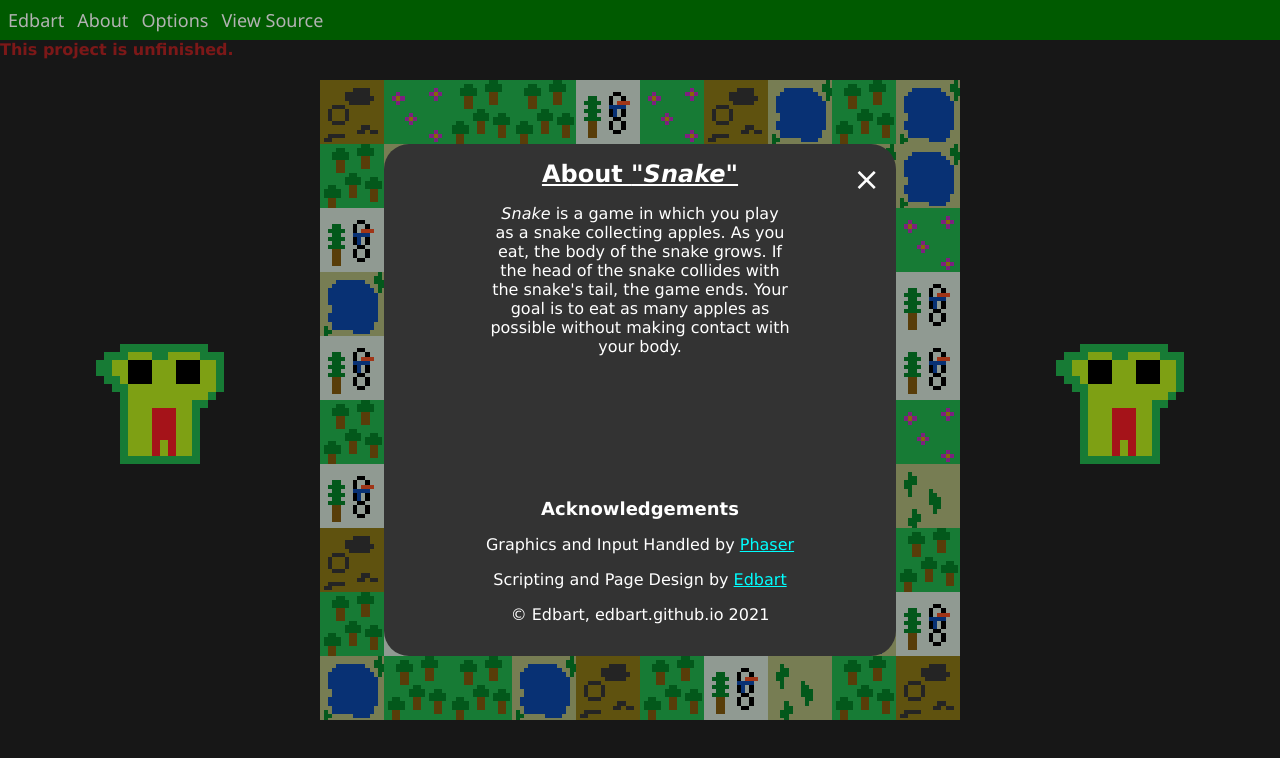
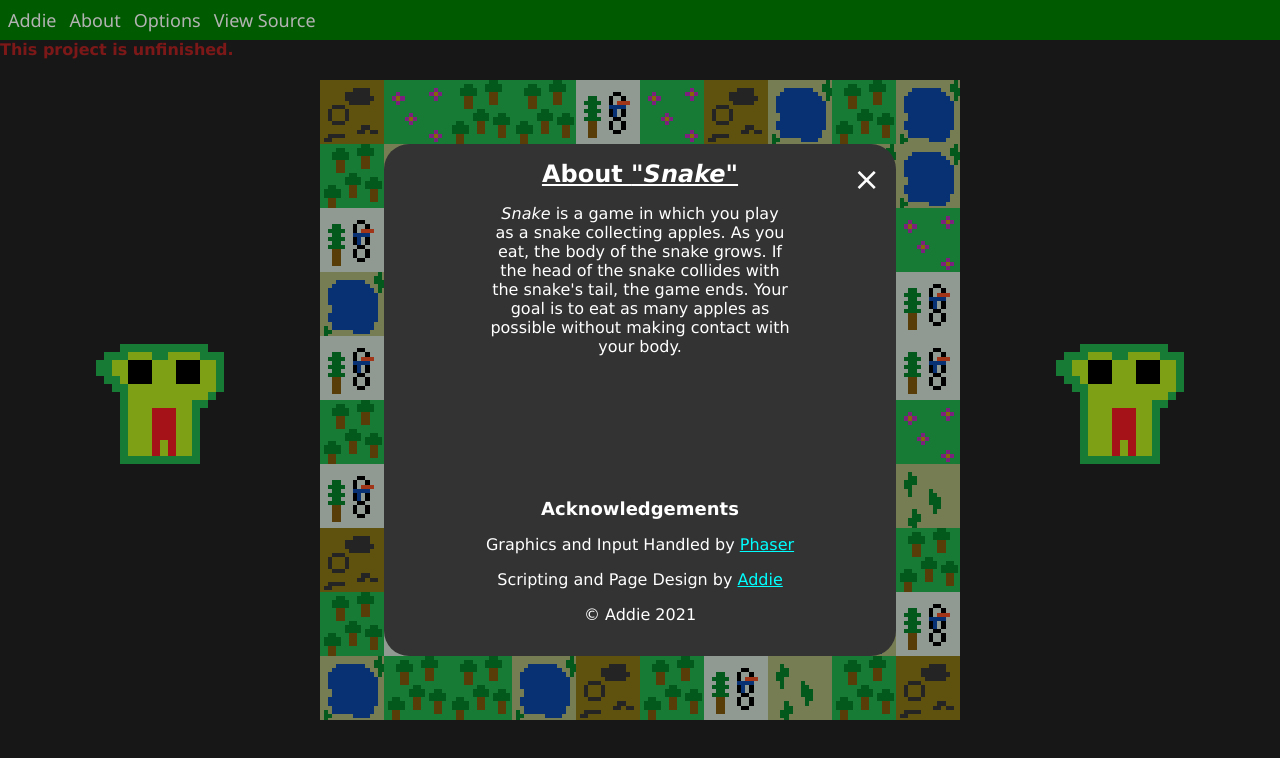
Before and after one commit to addiebart/snake, a website with bundled scripts: page index.html in a window 1280 px wide. Both pictures are taken after a click on the element "About". Built offline with nearby package versions, Linux system fonts and the light colour scheme; files whose address does not match are found by name.

Commit message:
addie time

```diff
--- a/index.html
+++ b/index.html
@@ -10,25 +10,26 @@
     <meta name="description" content="A game of snake, playable in the web browser.">
     <meta name="og:locale" content="en_US">
     <meta name="keywords" content="webgames, games, snake, html5, flash, game, javascript, js, canvas, html5-canvas, free, phaser, phaser3, phaserjs">
-    <meta name="og:site_name" content="Edbart">
+    <meta name="og:site_name" content="Addie">
+    <meta name="author" content="Addie">
     <meta name="og:title" content="Snake">
     <meta name="og:type" content="website">
-    <meta name="og:url" content="https://edbart.github.io/snake/">
-    <meta name="og:image" content="https://edbart.github.io/snake/snekicon512.png">
+    <meta name="og:url" content="https://addie.ml/snake/">
+    <meta name="og:image" content="https://addie.nl/snake/snekicon512.png">
     <link rel="prefetch" href="phaser/16x16.png" type="image/png">
     <link rel="prefetch" href="phaser/32x16.png" type="image/png">
     <link rel="stylesheet" href="main.css">
     <link rel="shortcut icon" href="snekicon.png" type="image/png">
     <script src="bundle.js"></script>
-    <title>Snake - Edbart</title>
+    <title>Snake - Addie</title>
 </head>
 <body>
     <nav>
         <div id="navBtnDiv">
-            <span class="navText"><a href="/" referrerpolicy="no-referrer" rel="norefferer" title="Go to the launchpad - https://edbart.github.io/">Edbart</a></span>
+            <span class="navText"><a href="/" referrerpolicy="no-referrer" rel="norefferer" title="Go to the launchpad - https://addiebart.github.io/">Addie</a></span>
             <span class="navText" id="aboutBtn" title="About &quot;Snake&quot;" tabindex="0">About</span>
             <span class="navText" id="optionsBtn" title="Controls, Gameplay, Audio, oh my!" tabindex="0">Options</span>
-            <span class="navText"><a href="https://github.com/edbart/snake" target="_blank" title="View the source code on GitHub - @edbart" rel="noreferrer" referrerpolicy="no-referrer">View Source</a></span>
+            <span class="navText"><a href="https://github.com/addiebart/snake" target="_blank" title="View the source code on GitHub - @addiebart" rel="noreferrer" referrerpolicy="no-referrer">View Source</a></span>
         </div>
         <span id="devWarning">This project is unfinished.</span> <!-- temporary while in development -->
     </nav>
@@ -79,8 +80,8 @@
         <div id="credits">
             <h2 id="aboutCreditsTitle">Acknowledgements</h2>
             <p id="phaserCredit">Graphics and Input Handled by <a href="https://phaser.io/" target="_blank" rel="noreferrer" referrerpolicy="no-referrer">Phaser</a></p>
-            <p id="selfCredit">Scripting and Page Design by <a href="https://github.com/edbart/" target="_blank" rel="norefferer" referrerpolicy="no-referrer">Edbart</a></p>
-            <p id="copyright">&copy; Edbart, edbart.github.io 2021</p>
+            <p id="selfCredit">Scripting and Page Design by <a href="https://github.com/addiebart/" target="_blank" rel="norefferer" referrerpolicy="no-referrer">Addie</a></p>
+            <p id="copyright">&copy; Addie 2021</p>
         </div>
     </div>
 </body>
--- a/src/main.ts
+++ b/src/main.ts
@@ -1,4 +1,4 @@
-//! main.ts for gh:edbart/snake | https://edbart.github.io/snake/, https://github.com/edbart/ | (c) 2020 edbart.
+//! main.ts for gh:addiebart/snake | https://addiebart.github.io/snake/, https://github.com/addiebart/ | (c) 2020 addiebart.
 'use strict';
 
 import Phaser = require('phaser');
@@ -203,7 +203,7 @@ function create (this: Phaser.Scene) {
         var tail = this.add.sprite(4*160, 5*160, 'snake', 3);
         var snake = game.snake;
         snake.splice(0, 0, head, body, tail);
-        snake.forEach(it => it.setDepth(10).setOrigin(0, 0).setScale(10, 10))
+        snake.forEach(it => it.setDepth(10).setOrigin(0, 0).setScale(10, 10));
     }
 }
 
@@ -213,8 +213,8 @@ function update() {
         snake.forEach(it => {
             var step1 = (((it.y/160)-1)*160); // -1 for 0
             var step2: number;
-            if (step1 < 0) {step2 = 9*160}
-            else {step2 = step1}
+            if (step1 < 0) step2 = 9*160;
+            else step2 = step1;
             it.y = step2;
         });
     }
```
Also changed, not shown: 1 other file.
